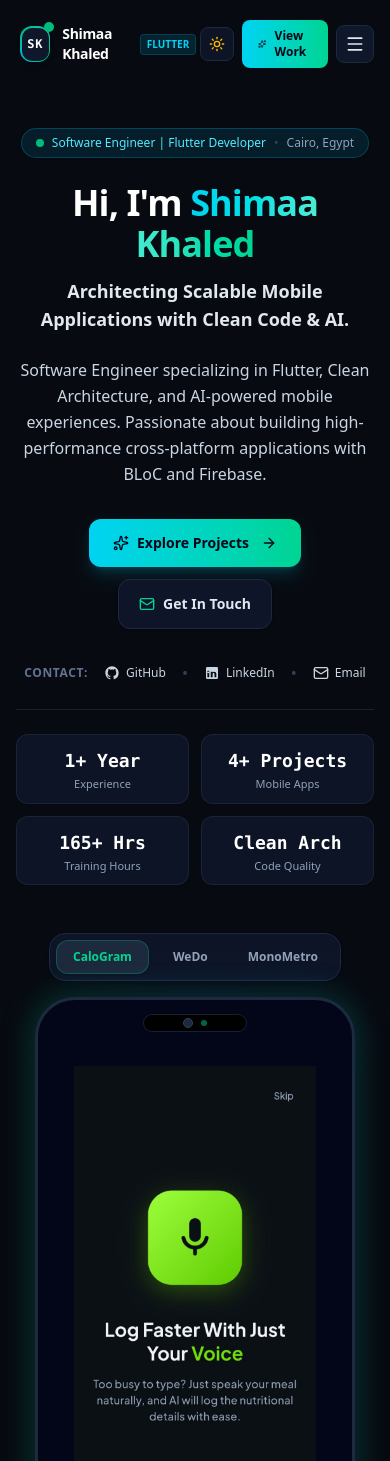
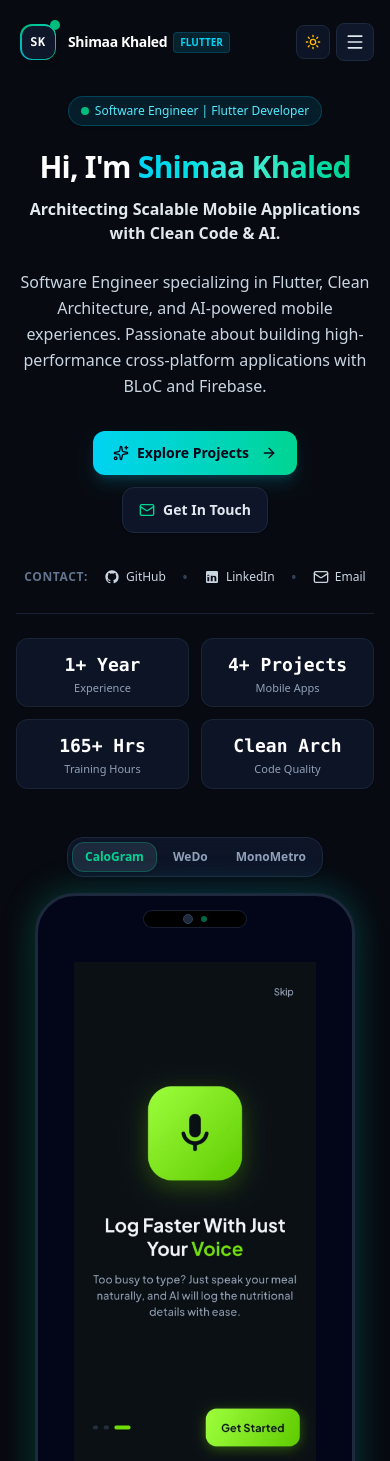
Before and after one commit to shimaakhaled1410-hue/portfolio, a Next.js app: page / in a window 390 px wide. Shown: the top 1461 px of the page. Built offline with nearby package versions, Linux system fonts and the light colour scheme.

Commit message:
fix(responsive): optimize mobile and tablet viewports across sections

```diff
--- a/src/app/globals.css
+++ b/src/app/globals.css
@@ -29,6 +29,7 @@
 html {
   scroll-behavior: smooth;
   color-scheme: dark;
+  overflow-x: hidden;
 }
 
 body {
@@ -36,6 +37,7 @@ body {
   color: var(--text-primary);
   font-feature-settings: "cv02", "cv03", "cv04", "cv11";
   overflow-x: hidden;
+  width: 100%;
   transition: background-color 0.3s cubic-bezier(0.4, 0, 0.2, 1), color 0.3s cubic-bezier(0.4, 0, 0.2, 1);
 }
 
--- a/src/app/layout.tsx
+++ b/src/app/layout.tsx
@@ -80,7 +80,7 @@ export default function RootLayout({
 }>) {
   return (
     <html lang="en" className={`${geistSans.variable} ${geistMono.variable} scroll-smooth dark`} suppressHydrationWarning>
-      <body className="min-h-screen flex flex-col font-sans selection:bg-blue-500/20 selection:text-blue-500">
+      <body className="min-h-screen flex flex-col font-sans selection:bg-blue-500/20 selection:text-blue-500 overflow-x-hidden w-full">
         <ThemeProvider>{children}</ThemeProvider>
       </body>
     </html>
--- a/src/components/Hero.tsx
+++ b/src/components/Hero.tsx
@@ -97,7 +97,7 @@ export default function Hero({ onSelectProject }: HeroProps) {
   };
 
   return (
-    <section className="relative pt-32 pb-20 lg:pt-36 lg:pb-32 overflow-hidden bg-white dark:bg-[#070a11] text-slate-900 dark:text-slate-100 transition-colors duration-300">
+    <section className="relative pt-24 sm:pt-32 pb-16 sm:pb-20 lg:pt-36 lg:pb-32 overflow-hidden bg-white dark:bg-[#070a11] text-slate-900 dark:text-slate-100 transition-colors duration-300">
       {/* Ambient Glow Orbs */}
       <div className="absolute top-1/4 left-1/2 -translate-x-1/2 -translate-y-1/2 w-[600px] h-[600px] bg-gradient-to-tr from-cyan-500/10 via-emerald-500/10 to-teal-500/10 rounded-full blur-3xl pointer-events-none -z-10" />
       <div className="absolute top-20 right-10 w-72 h-72 bg-cyan-600/10 rounded-full blur-3xl pointer-events-none -z-10" />
@@ -110,26 +110,26 @@ export default function Hero({ onSelectProject }: HeroProps) {
 
             {/* Availability Badge */}
             <div className="inline-flex items-center justify-center lg:justify-start">
-              <div className="inline-flex items-center gap-2 px-3.5 py-1.5 rounded-full text-xs sm:text-sm font-medium bg-cyan-500/10 dark:bg-cyan-950/50 border border-cyan-500/20 dark:border-cyan-800/60 text-cyan-700 dark:text-cyan-300 shadow-sm backdrop-blur-sm">
-                <span className="flex h-2 w-2 relative">
+              <div className="inline-flex flex-wrap items-center justify-center gap-1.5 px-3 py-1.5 rounded-full text-xs sm:text-sm font-medium bg-cyan-500/10 dark:bg-cyan-950/50 border border-cyan-500/20 dark:border-cyan-800/60 text-cyan-700 dark:text-cyan-300 shadow-sm backdrop-blur-sm max-w-full">
+                <span className="flex h-2 w-2 relative shrink-0">
                   <span className="animate-ping absolute inline-flex h-full w-full rounded-full bg-emerald-400 opacity-75"></span>
                   <span className="relative inline-flex rounded-full h-2 w-2 bg-emerald-500"></span>
                 </span>
-                <span>Software Engineer | Flutter Developer</span>
-                <span className="text-slate-300 dark:text-slate-700">•</span>
-                <span className="text-slate-600 dark:text-slate-400 font-normal">Cairo, Egypt</span>
+                <span className="text-center">Software Engineer | Flutter Developer</span>
+                <span className="text-slate-300 dark:text-slate-700 hidden xs:inline">•</span>
+                <span className="text-slate-600 dark:text-slate-400 font-normal hidden xs:inline">Cairo, Egypt</span>
               </div>
             </div>
 
             {/* Main Headline */}
             <div className="space-y-3">
-              <h1 className="text-4xl sm:text-5xl xl:text-6xl font-extrabold tracking-tight text-slate-900 dark:text-white leading-[1.15]">
+              <h1 className="text-3xl sm:text-4xl xl:text-5xl font-extrabold tracking-tight text-slate-900 dark:text-white leading-[1.15]">
                 Hi, I&apos;m{' '}
                 <span className="bg-gradient-to-r from-cyan-600 via-teal-500 to-emerald-600 dark:from-cyan-400 dark:via-teal-300 dark:to-emerald-400 bg-clip-text text-transparent">
                   Shimaa Khaled
                 </span>
               </h1>
-              <p className="text-lg sm:text-xl font-semibold text-slate-700 dark:text-slate-200">
+              <p className="text-base sm:text-lg xl:text-xl font-semibold text-slate-700 dark:text-slate-200">
                 Architecting Scalable Mobile Applications with Clean Code & AI.
               </p>
             </div>
@@ -140,10 +140,10 @@ export default function Hero({ onSelectProject }: HeroProps) {
             </p>
 
             {/* CTA Buttons */}
-            <div className="flex flex-wrap items-center justify-center lg:justify-start gap-3 sm:gap-4 pt-2">
+            <div className="flex flex-wrap items-center justify-center lg:justify-start gap-3 pt-2">
               <a
                 href="#projects"
-                className="inline-flex items-center gap-2 px-6 py-3.5 text-sm font-bold text-slate-950 bg-gradient-to-r from-cyan-400 to-emerald-400 hover:from-cyan-300 hover:to-emerald-300 rounded-xl shadow-lg shadow-cyan-500/20 hover:-translate-y-0.5 transition-all duration-200 focus:ring-2 focus:ring-cyan-500 focus:outline-none"
+                className="inline-flex items-center gap-2 px-5 sm:px-6 py-3 sm:py-3.5 text-sm font-bold text-slate-950 bg-gradient-to-r from-cyan-400 to-emerald-400 hover:from-cyan-300 hover:to-emerald-300 rounded-xl shadow-lg shadow-cyan-500/20 hover:-translate-y-0.5 transition-all duration-200 focus:ring-2 focus:ring-cyan-500 focus:outline-none touch-manipulation"
               >
                 <Sparkles className="w-4 h-4" />
                 <span>Explore Projects</span>
@@ -152,7 +152,7 @@ export default function Hero({ onSelectProject }: HeroProps) {
 
               <a
                 href="#contact"
-                className="inline-flex items-center gap-2 px-5 py-3.5 text-sm font-semibold text-slate-700 dark:text-slate-200 bg-slate-100 hover:bg-slate-200 dark:bg-slate-900/90 dark:hover:bg-slate-800 rounded-xl border border-slate-200 dark:border-slate-800 shadow-sm hover:-translate-y-0.5 transition-all duration-200 focus:ring-2 focus:ring-cyan-500 focus:outline-none"
+                className="inline-flex items-center gap-2 px-4 sm:px-5 py-3 sm:py-3.5 text-sm font-semibold text-slate-700 dark:text-slate-200 bg-slate-100 hover:bg-slate-200 dark:bg-slate-900/90 dark:hover:bg-slate-800 rounded-xl border border-slate-200 dark:border-slate-800 shadow-sm hover:-translate-y-0.5 transition-all duration-200 focus:ring-2 focus:ring-cyan-500 focus:outline-none touch-manipulation"
               >
                 <Mail className="w-4 h-4 text-emerald-500 dark:text-emerald-400" />
                 <span>Get In Touch</span>
@@ -215,11 +215,11 @@ export default function Hero({ onSelectProject }: HeroProps) {
           {/* Right Column: Clean Mobile Mockup Carousel Showcase (No overlapping badges/pill overlays) */}
           <div className="lg:col-span-5 flex flex-col items-center justify-center">
 
-            {/* App Switcher Tabs / Chips (1. CaloGram, 2. WeDo, 3. MonoMetro - NO count numbers) */}
-            <div className="flex items-center gap-2 p-1.5 bg-slate-100 dark:bg-slate-900/90 backdrop-blur-md rounded-2xl border border-slate-200 dark:border-slate-800 mb-4 shadow-sm">
+            {/* App Switcher Tabs / Chips */}
+            <div className="flex items-center gap-1 sm:gap-2 p-1 sm:p-1.5 bg-slate-100 dark:bg-slate-900/90 backdrop-blur-md rounded-2xl border border-slate-200 dark:border-slate-800 mb-4 shadow-sm overflow-x-auto max-w-full scrollbar-none">
               <button
                 onClick={() => handleTabChange('calogram')}
-                className={`px-4 py-2 rounded-xl text-xs sm:text-sm font-bold transition-all ${
+                className={`px-3 sm:px-4 py-1.5 sm:py-2 rounded-xl text-xs sm:text-sm font-bold transition-all whitespace-nowrap ${
                   activeApp === 'calogram'
                     ? 'bg-white dark:bg-slate-800 text-emerald-600 dark:text-emerald-400 shadow-sm border border-emerald-500/30'
                     : 'text-slate-600 dark:text-slate-400 hover:text-slate-900 dark:hover:text-white'
@@ -229,7 +229,7 @@ export default function Hero({ onSelectProject }: HeroProps) {
               </button>
               <button
                 onClick={() => handleTabChange('wedo')}
-                className={`px-4 py-2 rounded-xl text-xs sm:text-sm font-bold transition-all ${
+                className={`px-3 sm:px-4 py-1.5 sm:py-2 rounded-xl text-xs sm:text-sm font-bold transition-all whitespace-nowrap ${
                   activeApp === 'wedo'
                     ? 'bg-white dark:bg-slate-800 text-cyan-600 dark:text-cyan-400 shadow-sm border border-cyan-500/30'
                     : 'text-slate-600 dark:text-slate-400 hover:text-slate-900 dark:hover:text-white'
@@ -239,7 +239,7 @@ export default function Hero({ onSelectProject }: HeroProps) {
               </button>
               <button
                 onClick={() => handleTabChange('monometro')}
-                className={`px-4 py-2 rounded-xl text-xs sm:text-sm font-bold transition-all ${
+                className={`px-3 sm:px-4 py-1.5 sm:py-2 rounded-xl text-xs sm:text-sm font-bold transition-all whitespace-nowrap ${
                   activeApp === 'monometro'
                     ? 'bg-white dark:bg-slate-800 text-teal-600 dark:text-teal-400 shadow-sm border border-teal-500/30'
                     : 'text-slate-600 dark:text-slate-400 hover:text-slate-900 dark:hover:text-white'
--- a/src/components/Navbar.tsx
+++ b/src/components/Navbar.tsx
@@ -93,7 +93,7 @@ export default function Navbar() {
           </nav>
 
           {/* Right Action Icons & CTA */}
-          <div className="flex items-center gap-2 sm:gap-3">
+          <div className="flex items-center gap-1.5 sm:gap-3">
             {/* Theme Toggle Button */}
             <button
               onClick={toggleTheme}
@@ -107,10 +107,10 @@ export default function Navbar() {
               )}
             </button>
 
-            {/* Main Primary CTA */}
+            {/* Main Primary CTA — hidden on very small screens to prevent overflow */}
             <a
               href="#projects"
-              className="inline-flex items-center gap-2 px-4 py-2 text-xs sm:text-sm font-semibold text-slate-950 bg-gradient-to-r from-cyan-400 to-emerald-400 hover:from-cyan-300 hover:to-emerald-300 rounded-lg shadow-xs hover:shadow-cyan-500/20 transition-all duration-200 focus:ring-2 focus:ring-cyan-500 focus:outline-none"
+              className="hidden xs:inline-flex sm:inline-flex items-center gap-1.5 sm:gap-2 px-3 sm:px-4 py-2 text-xs sm:text-sm font-semibold text-slate-950 bg-gradient-to-r from-cyan-400 to-emerald-400 hover:from-cyan-300 hover:to-emerald-300 rounded-lg shadow-xs hover:shadow-cyan-500/20 transition-all duration-200 focus:ring-2 focus:ring-cyan-500 focus:outline-none"
             >
               <Sparkles className="w-3.5 h-3.5" />
               <span>View Work</span>
@@ -120,7 +120,7 @@ export default function Navbar() {
             <button
               onClick={() => setMobileMenuOpen(!mobileMenuOpen)}
               aria-label="Toggle navigation menu"
-              className="lg:hidden p-2 text-slate-700 dark:text-slate-200 bg-slate-100 dark:bg-slate-900 rounded-lg border border-slate-200 dark:border-slate-800"
+              className="lg:hidden p-2 text-slate-700 dark:text-slate-200 bg-slate-100 dark:bg-slate-900 rounded-lg border border-slate-200 dark:border-slate-800 touch-manipulation"
             >
               {mobileMenuOpen ? <X className="w-5 h-5" /> : <Menu className="w-5 h-5" />}
             </button>
@@ -130,19 +130,29 @@ export default function Navbar() {
 
       {/* Mobile Drawer Menu */}
       {mobileMenuOpen && (
-        <div className="lg:hidden fixed inset-x-0 top-[65px] p-4 bg-white/95 dark:bg-[#070a11]/95 backdrop-blur-xl border-b border-slate-200 dark:border-slate-800 shadow-2xl transition-all">
-          <div className="flex flex-col space-y-1.5">
+        <div className="lg:hidden fixed inset-x-0 top-[57px] z-40 max-h-[calc(100dvh-57px)] overflow-y-auto p-4 bg-white/98 dark:bg-[#070a11]/98 backdrop-blur-xl border-b border-slate-200 dark:border-slate-800 shadow-2xl">
+          <div className="flex flex-col space-y-1">
             {navLinks.map((link) => (
               <a
                 key={link.label}
                 href={link.href}
                 onClick={() => setMobileMenuOpen(false)}
-                className="flex items-center justify-between px-3 py-2.5 rounded-lg text-sm font-medium text-slate-800 dark:text-slate-200 hover:bg-slate-100 dark:hover:bg-slate-800/80 transition-colors"
+                className="flex items-center justify-between px-4 py-3 rounded-xl text-sm font-medium text-slate-800 dark:text-slate-200 hover:bg-slate-100 dark:hover:bg-slate-800/80 active:bg-slate-200 dark:active:bg-slate-800 transition-colors touch-manipulation"
               >
                 <span>{link.label}</span>
                 <ChevronRight className="w-4 h-4 text-slate-400 dark:text-slate-500" />
               </a>
             ))}
+
+            {/* View Work CTA inside drawer for very small phones */}
+            <a
+              href="#projects"
+              onClick={() => setMobileMenuOpen(false)}
+              className="sm:hidden flex items-center justify-center gap-2 px-4 py-3 rounded-xl text-sm font-semibold text-slate-950 bg-gradient-to-r from-cyan-400 to-emerald-400 mt-1 touch-manipulation"
+            >
+              <Sparkles className="w-3.5 h-3.5" />
+              <span>View Work</span>
+            </a>
 
             <div className="pt-3 border-t border-slate-200 dark:border-slate-800 flex items-center justify-between gap-3">
               <span className="text-xs text-slate-500 dark:text-slate-400 font-medium">Connect:</span>
@@ -151,7 +161,7 @@ export default function Navbar() {
                   href={personalInfo.github}
                   target="_blank"
                   rel="noreferrer"
-                  className="p-2 text-slate-700 dark:text-slate-300 hover:text-cyan-600 rounded-lg border border-slate-200 dark:border-slate-800 bg-slate-100 dark:bg-slate-900"
+                  className="p-2.5 text-slate-700 dark:text-slate-300 hover:text-cyan-600 rounded-xl border border-slate-200 dark:border-slate-800 bg-slate-100 dark:bg-slate-900 touch-manipulation"
                   aria-label="GitHub Profile"
                 >
                   <GithubIcon className="w-4 h-4" />
@@ -160,7 +170,7 @@ export default function Navbar() {
                   href={personalInfo.linkedin}
                   target="_blank"
                   rel="noreferrer"
-                  className="p-2 text-slate-700 dark:text-slate-300 hover:text-cyan-600 rounded-lg border border-slate-200 dark:border-slate-800 bg-slate-100 dark:bg-slate-900"
+                  className="p-2.5 text-slate-700 dark:text-slate-300 hover:text-cyan-600 rounded-xl border border-slate-200 dark:border-slate-800 bg-slate-100 dark:bg-slate-900 touch-manipulation"
                   aria-label="LinkedIn Profile"
                 >
                   <LinkedinIcon className="w-4 h-4" />
```
